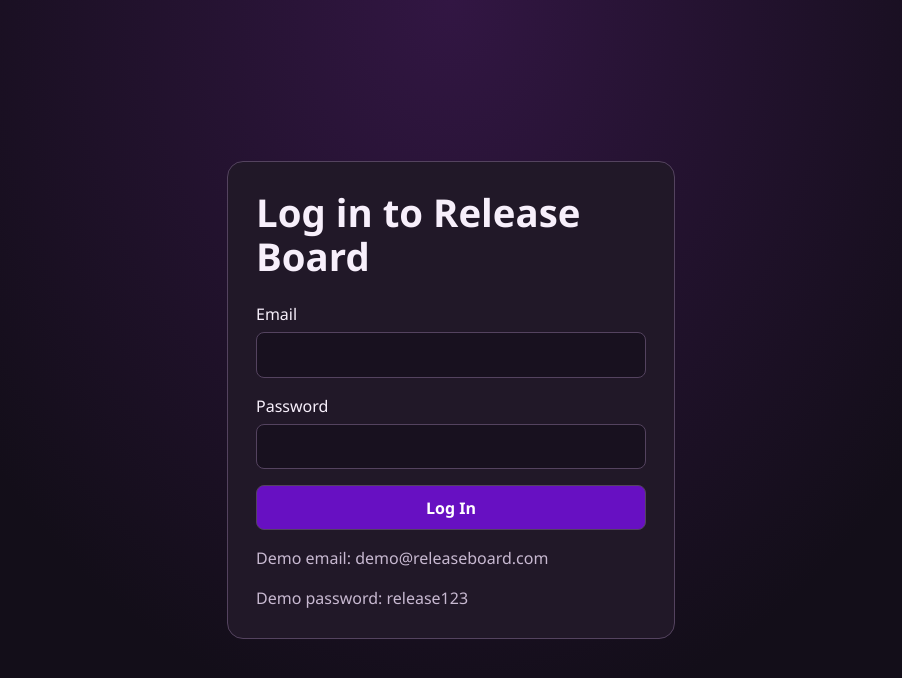
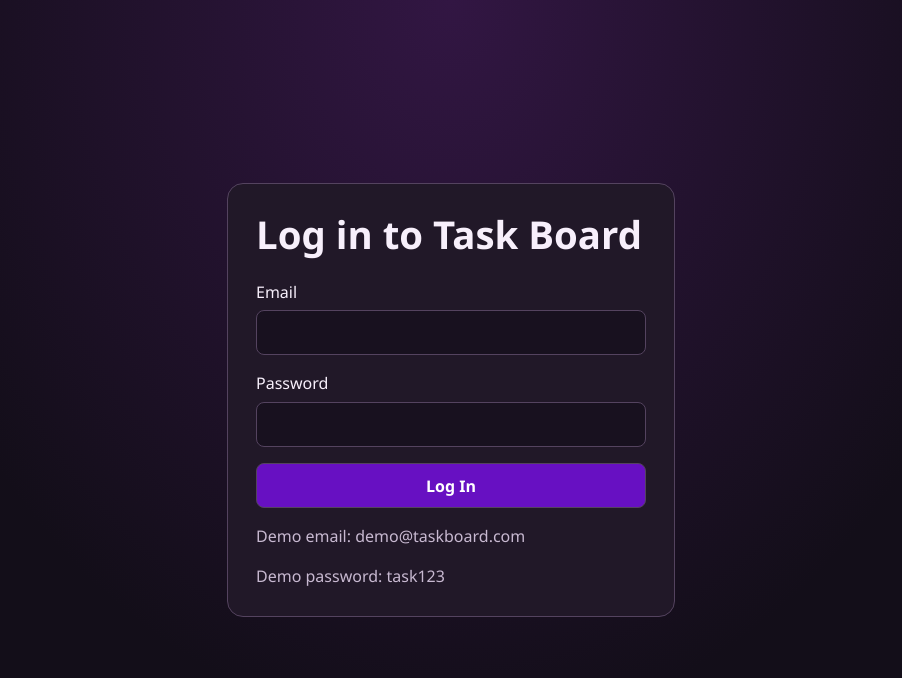
Before and after one commit to annengendo25-design/task-board, a React (Vite) app: page /#/login in a window 1280 px wide. Shown: the top 678 px of the page, without its empty margins (189-1091 px from the left). Built offline with nearby package versions, Linux system fonts and the light colour scheme.

Commit message:
Rename release-board to task-board

```diff
--- a/index.html
+++ b/index.html
@@ -4,7 +4,7 @@
     <meta charset="UTF-8" />
     <link rel="icon" type="image/svg+xml" href="/favicon.svg" />
     <meta name="viewport" content="width=device-width, initial-scale=1.0" />
-    <title>release-board</title>
+    <title>Task-board</title>
   </head>
   <body>
     <div id="root"></div>
--- a/src/App.jsx
+++ b/src/App.jsx
@@ -15,7 +15,7 @@ export default function App() {
           element={user ? <Navigate to="/dashboard" replace /> : (
             <main className="login-page">
               <section className="login-card">
-              <h1>Log in to Release Board</h1>
+              <h1>Log in to Task Board</h1>
               <AuthForm />
               </section>
             </main>
--- a/src/components/AuthForm.jsx
+++ b/src/components/AuthForm.jsx
@@ -9,7 +9,7 @@ export default function AuthForm(){
         const form=new FormData(event.currentTarget)
         const email=form.get('email').trim().toLowerCase()
         const password=form.get('password')
-        if(email !== 'demo@releaseboard.com' || password !== 'release123'){
+        if(email !== 'demo@taskboard.com' || password !== 'task123'){
             setError('Use the demo email and password shown below.')
             return
         }
@@ -34,8 +34,8 @@ export default function AuthForm(){
 
             {error && <p role="alert">{error}</p>}
            <button type="submit">Log In</button>
-           <p>Demo email: demo@releaseboard.com</p>
-           <p>Demo password: release123</p>
+           <p>Demo email: demo@taskboard.com</p>
+           <p>Demo password: task123</p>
             </form>
     )
 }
--- a/src/components/Navbar.jsx
+++ b/src/components/Navbar.jsx
@@ -4,7 +4,7 @@ export default function Navbar(){
     const dispatch=useDispatch()
     return(
         <header className="board-header">
-            <h1>Release Board</h1>
+            <h1>Task Board</h1>
             <button type="button" onClick={()=>dispatch(logOut())}>Log Out</button>
         </header>
     )
--- a/src/components/TaskList.jsx
+++ b/src/components/TaskList.jsx
@@ -1,7 +1,7 @@
 import TaskItem from "./TaskItem";
 export default function TaskList({tasks,onUpdate,onDelete}){
     return(
-        <section aria-label="Release tasks">{tasks.map((task)=>(<TaskItem key={task.id} task={task} onUpdate={onUpdate} onDelete={onDelete}/>
+        <section aria-label="Tasks">{tasks.map((task)=>(<TaskItem key={task.id} task={task} onUpdate={onUpdate} onDelete={onDelete}/>
         ))}
         </section>
     )
--- a/src/features/tasks/tasksSlice.js
+++ b/src/features/tasks/tasksSlice.js
@@ -1,21 +1,8 @@
 import { createSlice } from "@reduxjs/toolkit";
-const sampleTasks=[
-  {
-  id:'1',
-  title:'Send stems to the mix engineer',
-  description:'Export labeled WAV tracks and share the folder.',
-  status:'pending',
-},
-{
-  id:'2',
-  title:'Approve cover art',
-  description:'Check the final artwork and confirm the release title.',
-  status:'completed'
-},
-]
+
 const tasksSlice=createSlice({
     name:'tasks',
-    initialState:sampleTasks,
+    initialState:[],
     reducers:{addTask(state, action){
         state.push(action.payload)
     },
--- a/src/pages/Dashboard.jsx
+++ b/src/pages/Dashboard.jsx
@@ -43,7 +43,7 @@ export default function Dashboard(){
       </label>
       </div>
       {visibleTasks.length === 0?(
-        <p>{tasks.length === 0 ? 'No tasks yet.Add your first task to get started.' : 'No tasks match this filter.'}</p>):(
+        <p>{tasks.length === 0 ? 'No tasks added yet.Add a first task to get started.' : 'No tasks match this filter.'}</p>):(
           <TaskList
           tasks={visibleTasks}
           onUpdate={handleUpdate}
```
Also changed, not shown: 1 other file (tests, documents, lock files or other folders).
